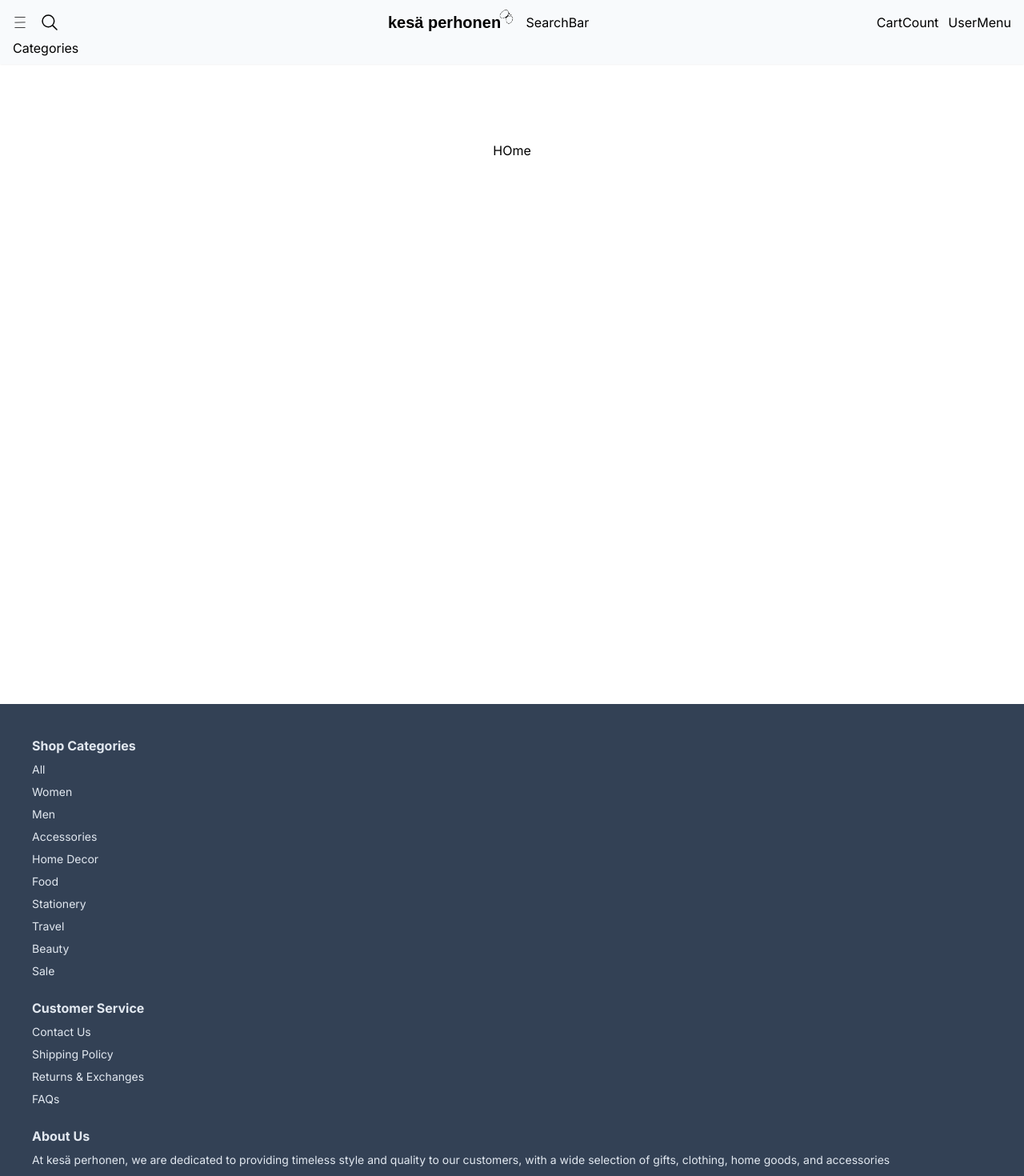
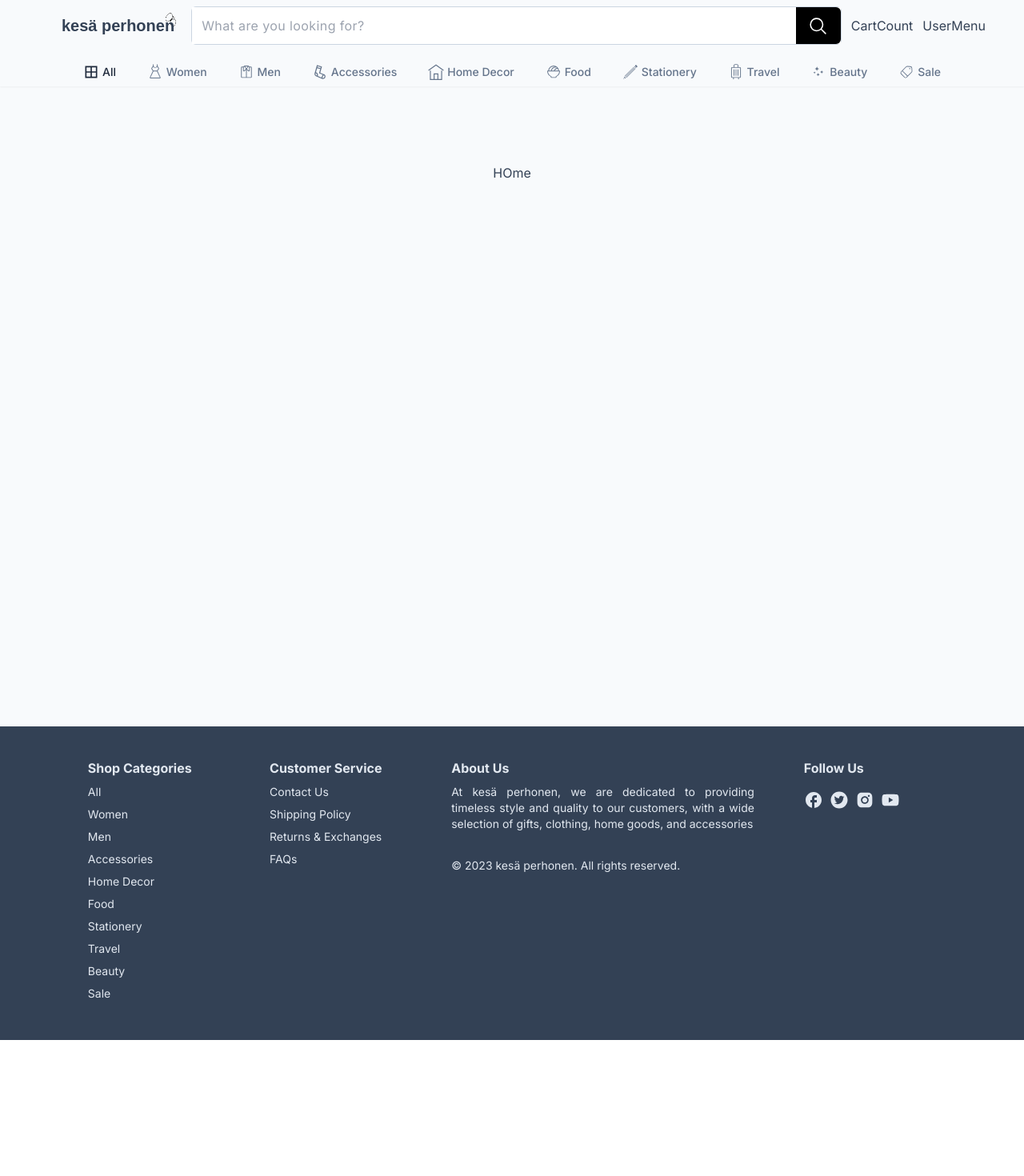
Before and after one commit to nocturnalhum/kesa-perhonen, a Next.js app: page / in a window 1280 px wide. Shown: the top 1470 px of the page at 80% size. After the commit the page ends 1300 px from the top, so only its background shows below. Built offline with nearby package versions, Linux system fonts and the light colour scheme.

Commit message:
Added responsive Cateogories and Searchbar to Navbar

```diff
--- a/app/components/Container.tsx
+++ b/app/components/Container.tsx
@@ -4,7 +4,7 @@ interface ContainerProps {
 
 const Container: React.FC<ContainerProps> = ({ children }) => {
   return (
-    <div className='max-w-[1920px] h-full mx-auto px-4 desktop:px-2 mb-2'>
+    <div className='max-w-[1920px] mx-auto px-4 md:px-8 xl:px-12'>
       {children}
     </div>
   );
--- a/app/components/footer/Footer.tsx
+++ b/app/components/footer/Footer.tsx
@@ -14,7 +14,7 @@ const Footer = () => {
   return (
     <footer className='bg-slate-700 text-slate-200 text-sm'>
       <Container>
-        <div className='flex flex-col laptop:flex-row justify-evenly p-6 pt-10'>
+        <div className='flex flex-col lg:flex-row justify-evenly p-6 pt-10'>
           {/* =====<<< Shop Categories >>>===================================== */}
           <FooterList>
             <h3 className='text-base font-bold'>Shop Categories</h3>
@@ -35,9 +35,9 @@ const Footer = () => {
             <Link href='#'>FAQs</Link>
           </FooterList>
           {/* =====<<< About Us >>>=========================================== */}
-          <div className='w-full laptop:w-1/3 mb-6 laptop:mb-0'>
+          <div className='w-full lg:w-1/3 mb-6 lg:mb-0'>
             <h3 className='text-base font-bold mb-2'>About Us</h3>
-            <p className='mb-2 text-justify tablet:max-w-[90%] laptop:max-w-72 desktop:max-w-[450px]'>
+            <p className='mb-2 text-justify md:max-w-[90%] lg:max-w-72 xl:max-w-[450px]'>
               At kesä perhonen, we are dedicated to providing timeless style and
               quality to our customers, with a wide selection of gifts,
               clothing, home goods, and accessories
@@ -49,8 +49,8 @@ const Footer = () => {
           </div>
           {/* =====<<< Follow Us >>>=========================================== */}
           <FooterList>
-            <h3 className='text-base font-bold mb-2 laptop:ml-6'>Follow Us</h3>
-            <div className='flex gap-2 laptop:ml-6'>
+            <h3 className='text-base font-bold mb-2 lg:ml-6'>Follow Us</h3>
+            <div className='flex gap-2 lg:ml-6'>
               <Link href='#'>
                 <MdFacebook size={24} />
               </Link>
--- a/app/components/footer/FooterList.tsx
+++ b/app/components/footer/FooterList.tsx
@@ -4,7 +4,7 @@ interface FooterListProps {
 
 const FooterList: React.FC<FooterListProps> = ({ children }) => {
   return (
-    <div className='flex flex-col gap-2 w-fit tablet:w-1/2 laptop:w-1/4 desktop:w-1/6 mb-6'>
+    <div className='flex flex-col gap-2 w-fit md:w-1/2 lg:w-1/4 xl:w-1/6 mb-6'>
       {children}
     </div>
   );
--- /dev/null
+++ b/app/components/navbar/BackDrop.tsx
@@ -0,0 +1,16 @@
+import React from 'react';
+
+interface BackDropProps {
+  onClick: () => void;
+}
+
+const BackDrop: React.FC<BackDropProps> = ({ onClick }) => {
+  return (
+    <div
+      className='z-20 bg-gradient-to-b from-slate-200/20 to-slate-500/50 w-screen h-screen fixed top-0 left-0 backdrop-blur-sm'
+      onClick={onClick}
+    />
+  );
+};
+
+export default BackDrop;
--- /dev/null
+++ b/app/components/navbar/Categories.tsx
@@ -0,0 +1,37 @@
+'use client';
+
+import { categories } from '@/utils/categories';
+import Container from '../Container';
+import Category from './Category';
+import { usePathname, useSearchParams } from 'next/navigation';
+
+const Categories = () => {
+  const params = useSearchParams();
+  const category = params?.get('category');
+
+  const pathname = usePathname();
+  const isMainPage = pathname === '/';
+  if (!isMainPage) return null;
+
+  return (
+    <div className='bg-slate-50 hidden lg:block'>
+      <Container>
+        <div className='pt-4 flex flex-row items-center justify-between overflow-x-auto'>
+          {categories.map((item) => (
+            <Category
+              key={item.id}
+              label={item.category}
+              icon={item.icon}
+              selected={
+                category === item.category ||
+                (category === null && item.category === 'All')
+              }
+            />
+          ))}
+        </div>
+      </Container>
+    </div>
+  );
+};
+
+export default Categories;
--- /dev/null
+++ b/app/components/navbar/Category.tsx
@@ -0,0 +1,58 @@
+import { useRouter, useSearchParams } from 'next/navigation';
+import React, { useCallback } from 'react';
+import { IconType } from 'react-icons';
+import queryString from 'query-string';
+
+interface CategoryProps {
+  label: string;
+  icon: IconType;
+  selected?: boolean;
+}
+
+const Category: React.FC<CategoryProps> = ({ label, icon: Icon, selected }) => {
+  const router = useRouter();
+  const params = useSearchParams();
+
+  const handleClick = useCallback(() => {
+    if (label === 'All') {
+      router.push('/');
+    } else {
+      let currentQuery = {};
+      if (params) {
+        currentQuery = queryString.parse(params.toString());
+        console.log('Category - Params', currentQuery);
+      }
+
+      const updatedQuery: any = {
+        ...currentQuery,
+        category: label,
+      };
+      const url = queryString.stringifyUrl(
+        {
+          url: '/',
+          query: updatedQuery,
+        },
+        {
+          skipNull: true,
+        }
+      );
+      router.push(url);
+    }
+  }, [label, params, router]);
+
+  return (
+    <div
+      onClick={handleClick}
+      className={`flex items-center justify-center text-center gap-1 p-2 hover:text-slate-800 cursor-pointer ${
+        selected
+          ? 'border-b-slate-800 text-slate-800'
+          : 'border-transparent text-slate-500'
+      }`}
+    >
+      <Icon size={20} />
+      <div className='font-medium text-sm capitalize'>{label}</div>
+    </div>
+  );
+};
+
+export default Category;
--- a/app/components/navbar/NavBar.tsx
+++ b/app/components/navbar/NavBar.tsx
@@ -4,6 +4,8 @@ import Link from 'next/link';
 import { CiMenuBurger } from 'react-icons/ci';
 import { IoSearchOutline } from 'react-icons/io5';
 import Container from '../Container';
+import Categories from './Categories';
+import SearchBar from './SearchBar';
 
 const noto = Noto_Serif_JP({
   subsets: [],
@@ -17,11 +19,11 @@ const NavBar = async () => {
         <div className='flex flex-col pt-2'>
           <div className='flex items-center justify-between h-full w-full'>
             {/* =====<<< MENU BUTTON &  SEARCH ICON>>>========================== */}
-            <div className='flex  items-center text-lg cursor-pointer laptop:hidden'>
+            <div className='flex  items-center text-lg cursor-pointer lg:hidden'>
               <button className='cursor-pointer'>
                 <CiMenuBurger />
               </button>
-              <button className='pl-4 cursor-pointer bg-transparent tablet:hidden'>
+              <button className='pl-4 cursor-pointer bg-transparent md:hidden'>
                 <IoSearchOutline size={24} className='cursor-pointer' />
               </button>
             </div>
@@ -31,7 +33,7 @@ const NavBar = async () => {
               <div className='relative w-56 h-10'>
                 <Link href='/'>
                   <h1
-                    className={`${noto.className} absolute top-1.5 left-2.5 text-xl font-semibold text-center w-full z-20 laptop:text-lg`}
+                    className={`${noto.className} absolute top-1.5 left-2.5 text-xl font-semibold text-center w-full z-20 hover:text-slate-950`}
                   >
                     kesä perhonen
                   </h1>
@@ -46,7 +48,7 @@ const NavBar = async () => {
                 />
               </div>
               {/* =====<<< SEARCH BAR >>>========================================== */}
-              SearchBar
+              <SearchBar />
             </div>
 
             {/* =====<<< SHOPPING CART >>>======================================= */}
@@ -58,7 +60,7 @@ const NavBar = async () => {
             </div>
           </div>
           {/* =====<<< SHOPPING CATEGORIES >>>================================== */}
-          Categories
+          <Categories />
         </div>
       </Container>
     </header>
--- /dev/null
+++ b/app/components/navbar/SearchBar.tsx
@@ -0,0 +1,59 @@
+'use client';
+
+import { useRouter } from 'next/navigation';
+import queryString from 'query-string';
+import { FieldValues, SubmitHandler, useForm } from 'react-hook-form';
+import { IoSearchOutline } from 'react-icons/io5';
+
+const SearchBar = () => {
+  const router = useRouter();
+  const {
+    register,
+    handleSubmit,
+    reset,
+    formState: { errors },
+  } = useForm<FieldValues>({
+    defaultValues: {
+      searchTerm: '',
+    },
+  });
+
+  const onSubmit: SubmitHandler<FieldValues> = async (data) => {
+    if (!data.searchTerm) return router.push('/');
+    const url = queryString.stringifyUrl(
+      {
+        url: '/',
+        query: { searchTerm: data.searchTerm },
+      },
+      { skipNull: true }
+    );
+
+    router.push(url);
+    reset();
+  };
+
+  return (
+    <form
+      onSubmit={handleSubmit(onSubmit)}
+      className='relative hidden h-12 mx-3 border border-slate-300 rounded-md md:block w-full'
+    >
+      <div className='flex h-full hover:shadow-lg hover:shadow-neutral-200/50'>
+        <input
+          {...register('searchTerm')}
+          autoComplete='off'
+          type='text'
+          placeholder='What are you looking for?'
+          className='tracking-wide pl-3 w-full ring-0 focus:outline-none'
+        />
+        <button
+          type='submit'
+          className='absolute top-0 right-0 h-full w-14 flex items-center justify-center text-white bg-black rounded-r-md'
+        >
+          <IoSearchOutline size={25} />
+        </button>
+      </div>
+    </form>
+  );
+};
+
+export default SearchBar;
--- a/app/layout.tsx
+++ b/app/layout.tsx
@@ -22,10 +22,10 @@ export default function RootLayout({
       <head>
         <link rel='icon' type='image/x-icon' href='favicon.ico' />
       </head>
-      <body className={inter.className}>
+      <body className={`${inter.className} text-slate-700`}>
         <div className='flex flex-col min-h-screen'>
           <NavBar />
-          <main>{children}</main>
+          <main className='flex-grow bg-slate-50'>{children}</main>
           <Footer />
         </div>
       </body>
--- a/package.json
+++ b/package.json
@@ -16,8 +16,10 @@
     "axios": "^1.6.7",
     "bcrypt": "^5.1.1",
     "next": "13.5.4",
+    "query-string": "^8.1.0",
     "react": "^18",
     "react-dom": "^18",
+    "react-hook-form": "^7.49.3",
     "react-hot-toast": "^2.4.1",
     "react-icons": "^5.0.1"
   },
```
Also changed, not shown: 1 other file (tests, documents, lock files or other folders).
